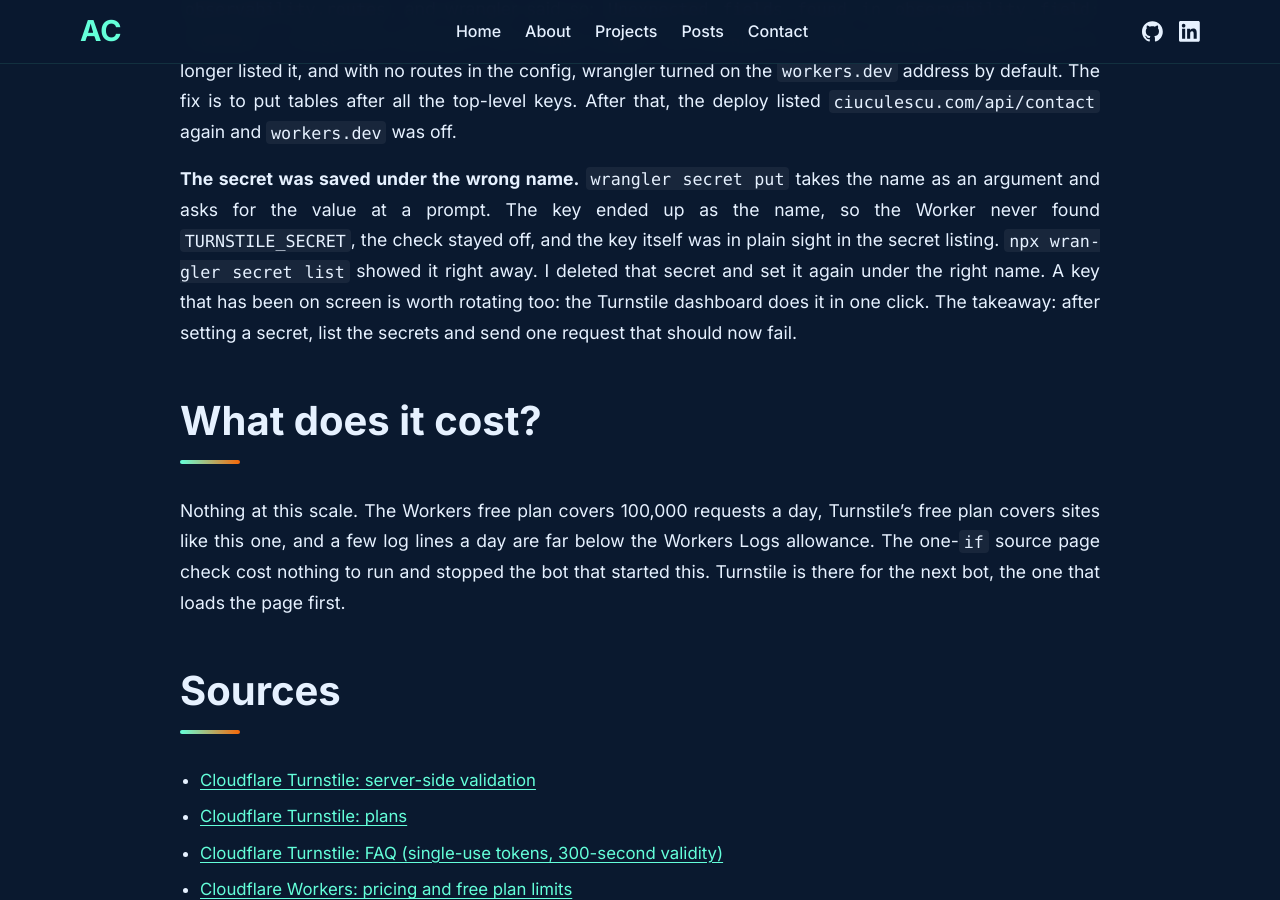
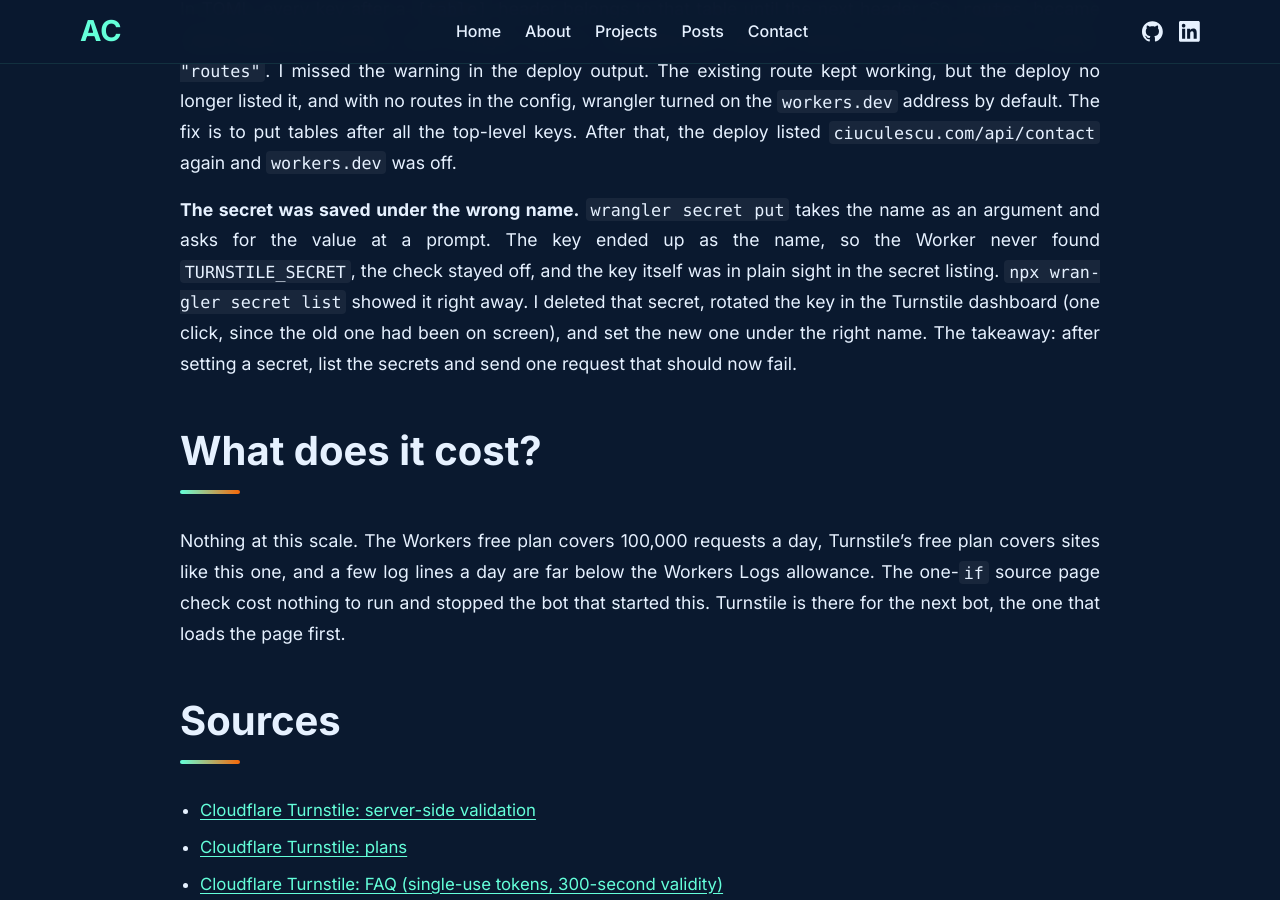
Before and after one commit to ciuc123/ciuc123.github.io, a Jekyll site: the page built from _posts/2026-11-26-contact-form-spam-turnstile.md, in a window 1280 px wide and 900 px high, scrolled down 6147 px. Built offline with Jekyll 4.4.1, drawn with Linux system fonts in a browser that asks for light colours; part of the change alters nothing that is shown; some of the changed text lies outside the part shown.

Commit message:
Post: anonymize the network in the log example, note the key rotation
Co-Authored-By: Claude Opus 5.5 <noreply@anthropic.com>

````diff
--- a/_posts/2026-11-26-contact-form-spam-turnstile.md
+++ b/_posts/2026-11-26-contact-form-spam-turnstile.md
@@ -99,11 +99,11 @@ export function requestSummary(request, outcome, fields = {}, extra = {}) {
 }
 ```
 
-This is the line my own test post produced, sent with `curl` and no source page, after the deploy:
+This is the line my own test post produced, sent with `curl` and no source page, after the deploy (I swapped my provider for a documentation ASN and a made-up name):
 
 ```json
-{"event":"contact","outcome":"no_source_page","country":"RO","asn":8708,
- "as_org":"RCS & RDS Residential CGN","user_agent":"curl/8.5.0","origin":"",
+{"event":"contact","outcome":"no_source_page","country":"RO","asn":64500,
+ "as_org":"Example Residential ISP","user_agent":"curl/8.5.0","origin":"",
  "referer":"","source_page":null,"email_domain":"example.com","message_length":2}
 ```
 
@@ -166,7 +166,7 @@ routes = [{ pattern = "ciuculescu.com/api/contact", zone_name = "ciuculescu.com"
 
 In TOML, every key after a `[table]` header belongs to that table until the next header. So `routes` became `observability.routes`, and wrangler said so: `Unexpected fields found in observability field: "routes"`. I missed the warning in the deploy output. The existing route kept working, but the deploy no longer listed it, and with no routes in the config, wrangler turned on the `workers.dev` address by default. The fix is to put tables after all the top-level keys. After that, the deploy listed `ciuculescu.com/api/contact` again and `workers.dev` was off.
 
-**The secret was saved under the wrong name.** `wrangler secret put` takes the name as an argument and asks for the value at a prompt. The key ended up as the name, so the Worker never found `TURNSTILE_SECRET`, the check stayed off, and the key itself was in plain sight in the secret listing. `npx wrangler secret list` showed it right away. I deleted that secret and set it again under the right name. A key that has been on screen is worth rotating too: the Turnstile dashboard does it in one click. The takeaway: after setting a secret, list the secrets and send one request that should now fail.
+**The secret was saved under the wrong name.** `wrangler secret put` takes the name as an argument and asks for the value at a prompt. The key ended up as the name, so the Worker never found `TURNSTILE_SECRET`, the check stayed off, and the key itself was in plain sight in the secret listing. `npx wrangler secret list` showed it right away. I deleted that secret, rotated the key in the Turnstile dashboard (one click, since the old one had been on screen), and set the new one under the right name. The takeaway: after setting a secret, list the secrets and send one request that should now fail.
 
 ## What does it cost?
 
````
